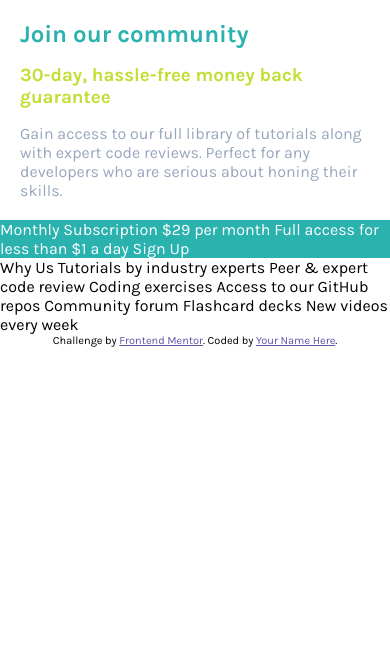
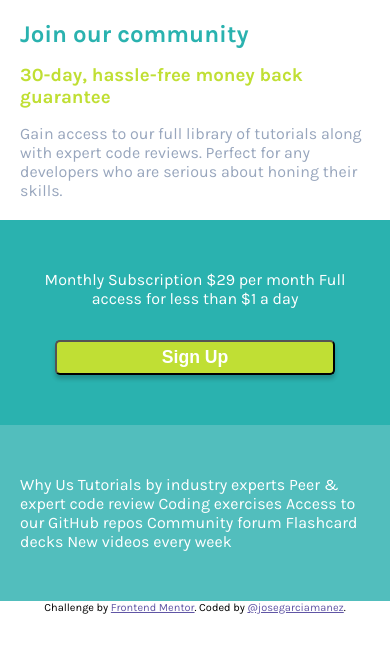
Before and after one commit to josegarciamanez/single-price-grid-component, a plain HTML site: page index.html in a window 390 px wide. Drawn offline with Linux system fonts and the light colour scheme.

Commit message:
layout mobile

```diff
--- a/index.html
+++ b/index.html
@@ -37,7 +37,7 @@
 
         Full access for less than &dollar;1 a day
 
-        Sign Up
+        <button class="mt-2">Sign Up</button>
       </div>
       <div class="column right-column">
         Why Us
@@ -50,15 +50,14 @@
         Flashcard decks
         New videos every week
       </div>
+      <footer>
+        <p class="attribution">
+          Challenge by <a href="https://www.frontendmentor.io?ref=challenge"
+            target="_blank">Frontend Mentor</a>.
+          Coded by <a href="#">@josegarciamanez</a>.
+        </p>
+      </footer>
     </div>
-
-    <footer>
-      <p class="attribution">
-        Challenge by <a href="https://www.frontendmentor.io?ref=challenge"
-          target="_blank">Frontend Mentor</a>.
-        Coded by <a href="#">Your Name Here</a>.
-      </p>
-    </footer>
   </div>
 </body>
 
--- a/main.css
+++ b/main.css
@@ -5,6 +5,7 @@
 }
 :root {
   --primary: #2ab2af;
+  --primary-light: #52bebd;
   --secondary: #c0df34;
   --light: #e5eff5;
   --grayish: #98a6bd;
@@ -204,18 +205,18 @@ body {
   box-shadow: 0px 4px 4px rgba(0, 0, 0, 0.4);
 }
 
-button.submit {
+button {
   height: 35px;
-  font-weight: 700;
-  width: 90%;
-  margin-top: 10px;
+  font-weight: 600;
+  font-size: 1.1rem;
+  width: 80%;
   border-radius: 5px;
   background: var(--secondary);
   color: white;
-  box-shadow: 0px 2px 2px rgba(0, 0, 0, 0.4);
+  box-shadow: 0px 4px 4px rgba(0, 0, 0, 0.2);
 }
 
-button.submit:hover {
+button:hover {
   cursor: pointer;
   color: var(--secondary);
   background: white;
@@ -242,7 +243,14 @@ button.submit:hover {
 .left-column {
   background: var(--primary);
   color: white;
-  width: 100%;
+  padding: 50px 20px;
+  text-align: center;
+}
+
+.right-column {
+  background: var(--primary-light);
+  color: white;
+  padding: 50px 20px;
 }
 
 @media (min-width: 768px) {
```
